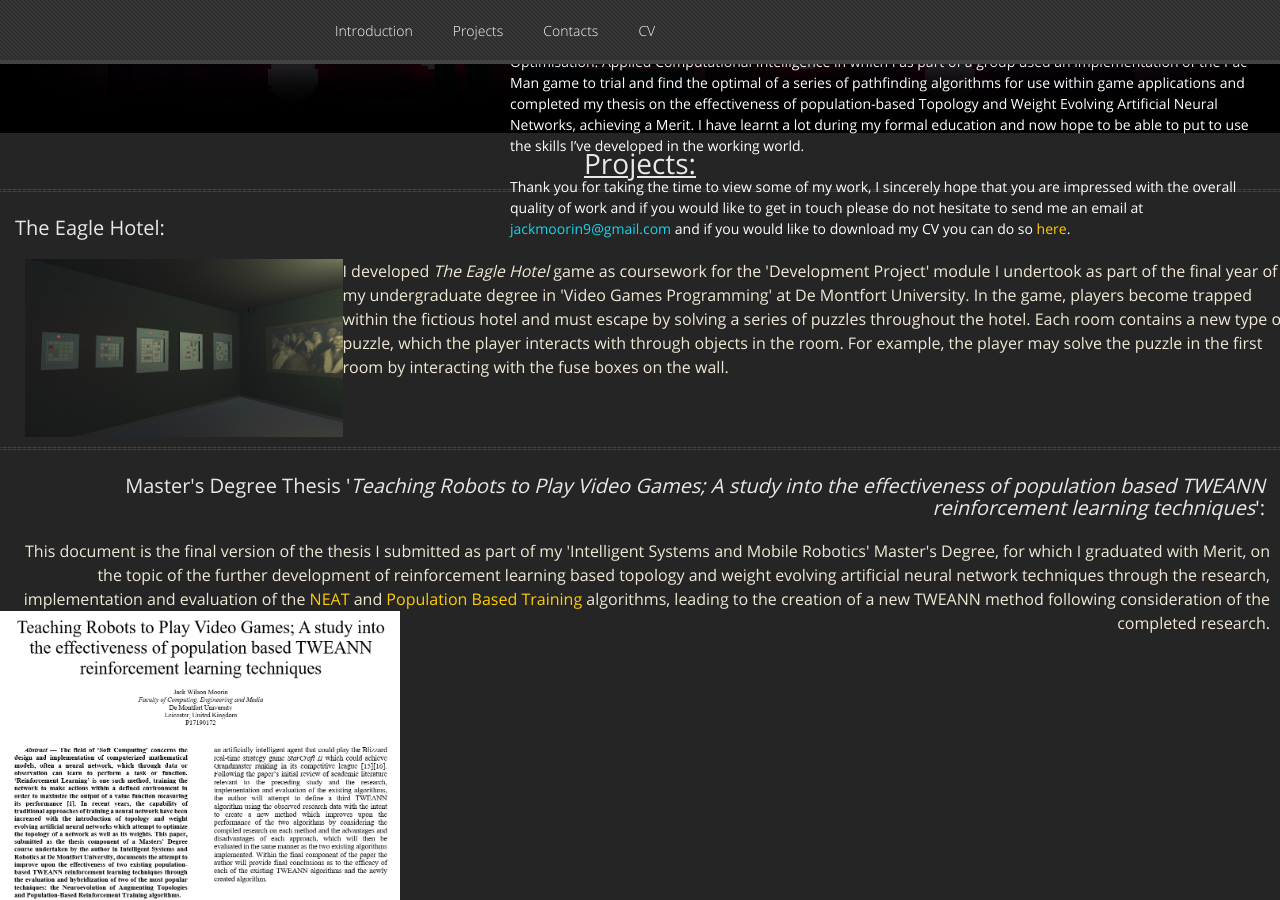
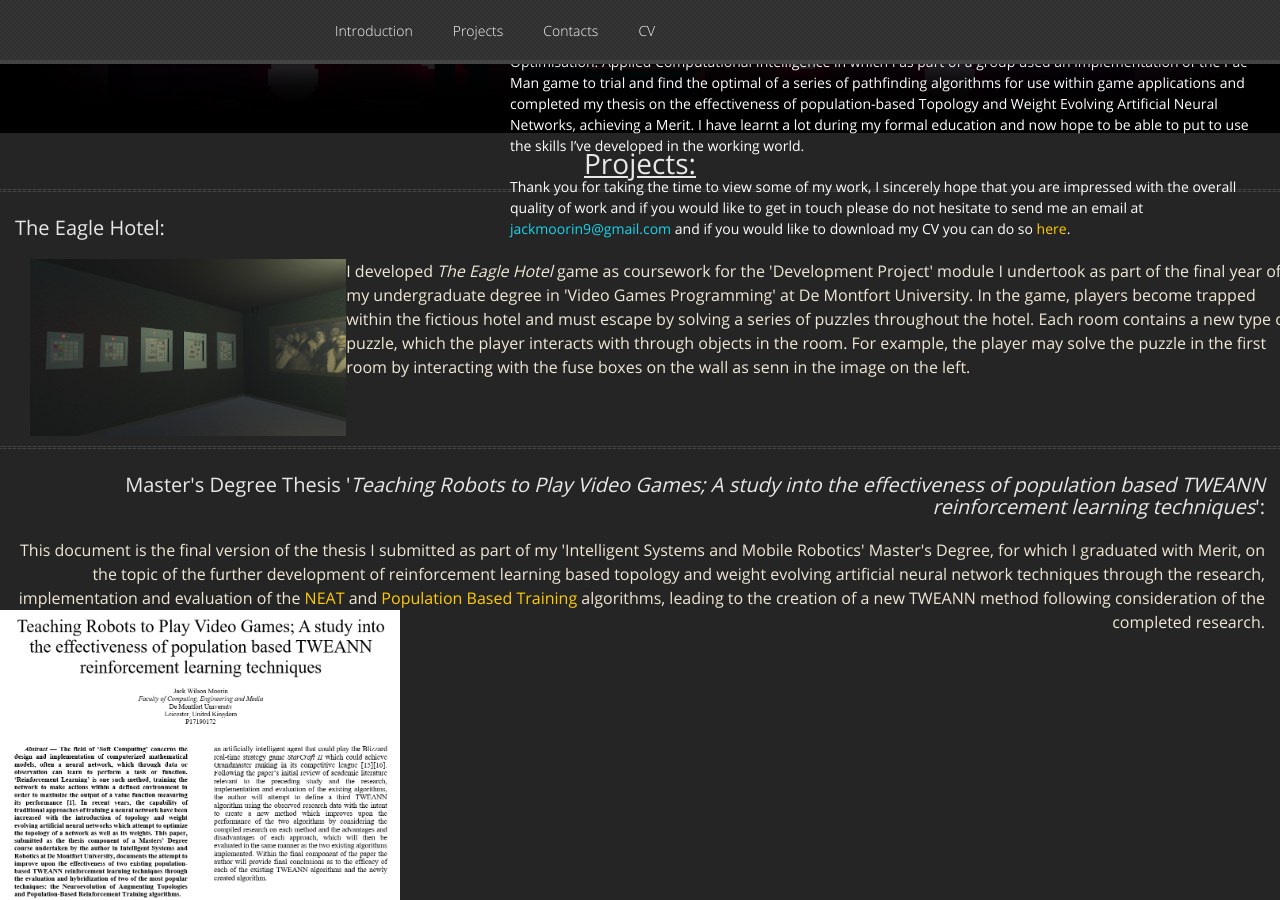
Before and after one commit to GamesProgrammingGrad2021/GamesProgrammingGrad2021.github.io, a Jekyll site: the page built from index.md, in a window 1280 px wide and 900 px high, scrolled down 974 px. Built offline with Jekyll 4.4.1, drawn with Linux system fonts in a browser that asks for light colours; nearby versions of some CDN libraries; our own code applies the rules of GitHub Pages for plain Markdown files.

Commit message:
Update default.html

```diff
--- a/_layouts/default.html
+++ b/_layouts/default.html
@@ -122,13 +122,13 @@
 			<hr>
 			<h2 style="padding-top:5px; padding-left: 15px; padding-bottom: 10px; text-align: left; font-size: 20px;">The Eagle Hotel:</h2>
 			<div style="display: flex; align-items: center; width: 100%; margin-bottom: 10px; padding-left: 15px;">
-				<div style="margin-left: 10px; font-size: 16px; text-align: left; display: block;">
-				<img src="Eagle Hotel Thumbnail.png" alt="Eagle Hotel Thumbnail" style="height: 25%; width: 25%; vertical-align: middle; float: left;">
+				<div style="padding-left: 15px; font-size: 16px; text-align: left; display: block;">
+				<a href="https://drive.google.com/drive/folders/1M-U7_-Z6gfTVbV9UdJ8VeTNpTtiWqGKn?usp=sharing"><img src="Eagle Hotel Thumbnail.png" alt="Eagle Hotel Thumbnail" style="height: 25%; width: 25%; vertical-align: middle; float: left;"></a>
 				I developed <i>The Eagle Hotel</i> game as coursework for the 'Development Project' module I undertook as part of the final year of my
 				undergraduate degree in 'Video Games Programming' at De Montfort University. In the game, players become trapped within the fictious hotel
 				and must escape by solving a series of puzzles throughout the hotel. Each room contains a new type of puzzle, which the player interacts
 				with through objects in the room. For example, the player may solve the puzzle in the first room by interacting with the fuse boxes on
-				the wall.
+				the wall as senn in the image on the left.
 				</div>
 			</div>
 
@@ -136,7 +136,7 @@
 			<hr>
 			<h2 style="padding-top:5px; padding-right: 15px; padding-bottom: 10px; text-align: right; font-size: 20px;">Master's Degree Thesis '<i>Teaching Robots to Play Video Games; A study into the effectiveness of population based TWEANN reinforcement learning techniques</i>':</h2>
 			<div style="display: flex; align-items: center; width: 100%; margin-bottom: 10px; padding-right: 15px;">
-				<div style="margin-right: 10px; font-size: 16px; text-align: right; display: block;">
+				<div style="padding-right: 15px; font-size: 16px; text-align: right; display: block;">
 				This document is the final version of the thesis I submitted as part of my 'Intelligent Systems and Mobile Robotics' Master's Degree,
 				for which I graduated with Merit, on the topic of the further development of reinforcement learning based topology and weight evolving
 				artificial neural network techniques through the research, implementation and evaluation of the
```
